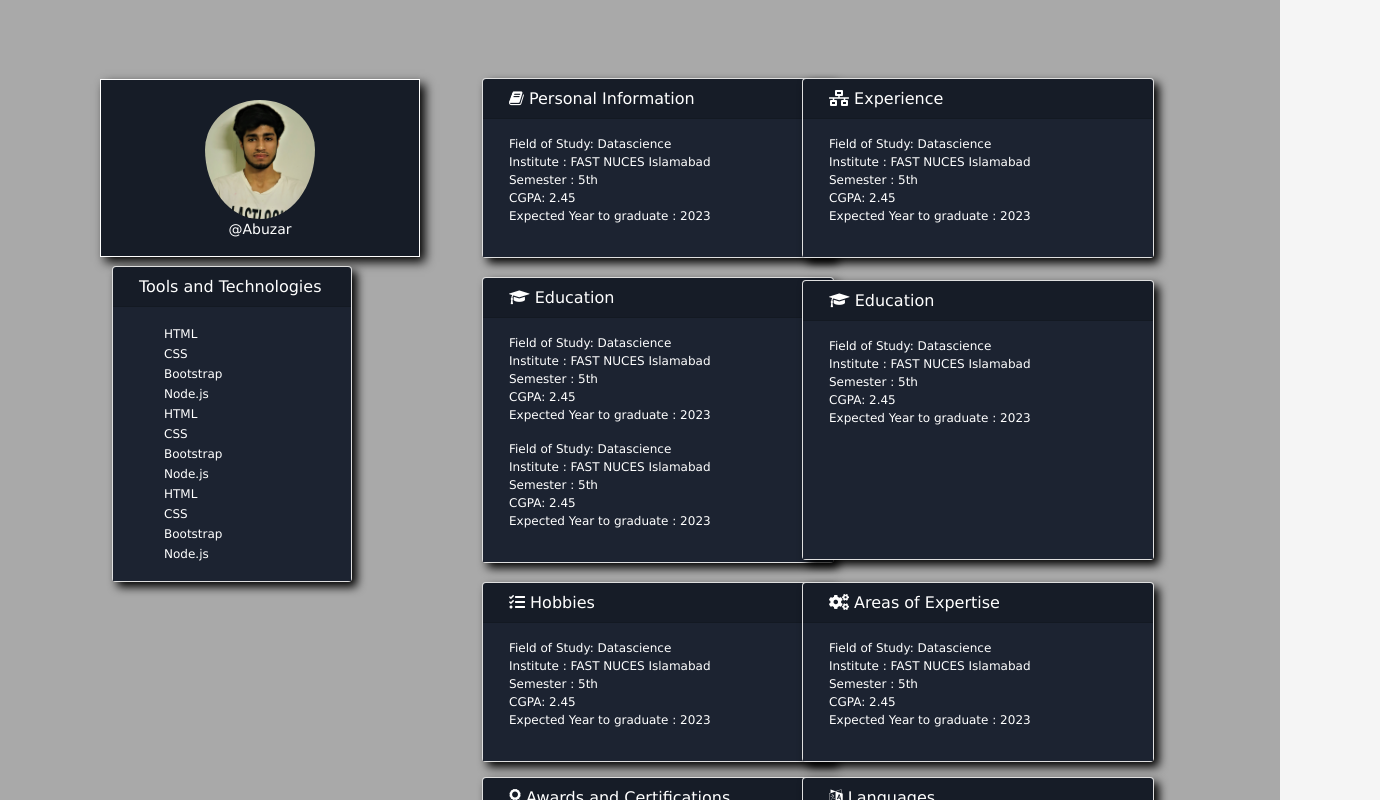
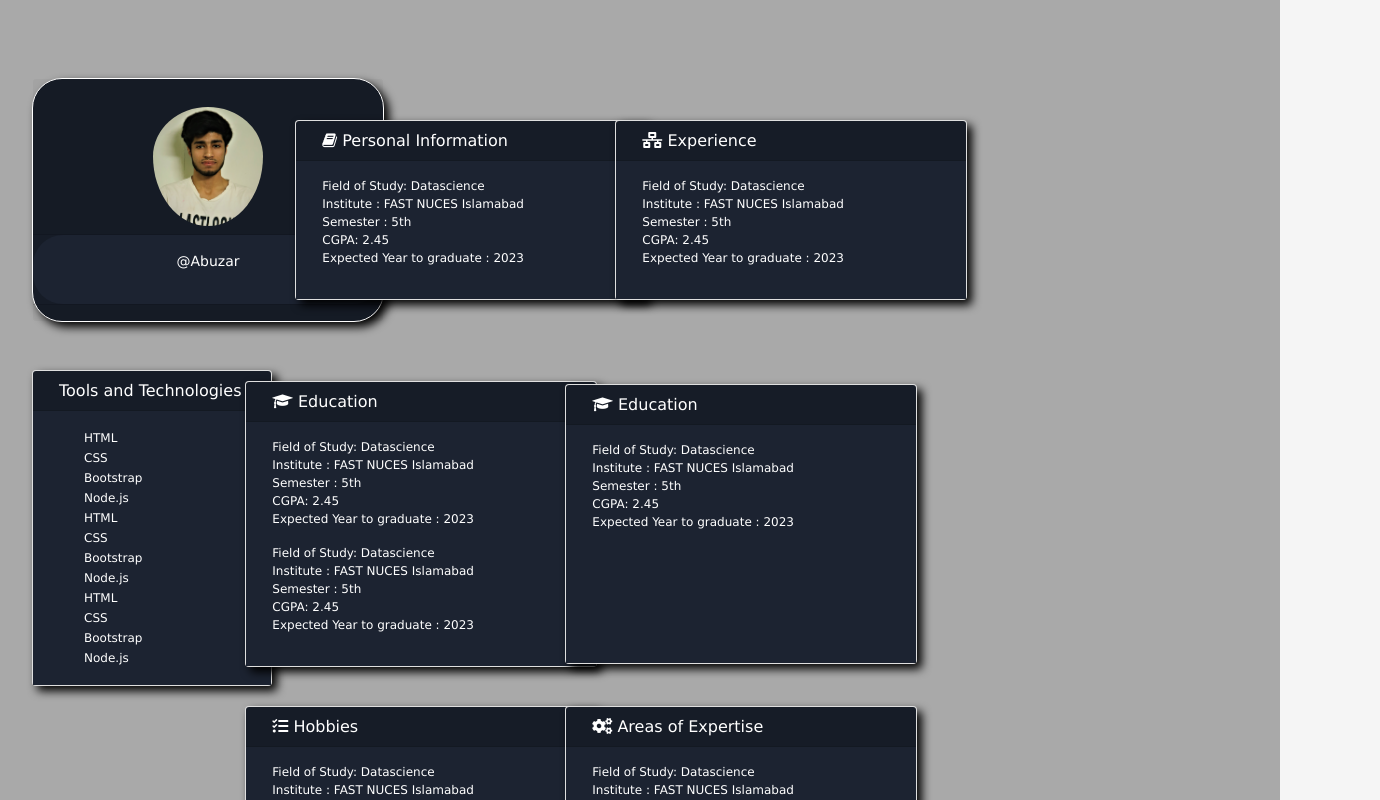
Before and after one commit to abuzar7266/portfolio-fe, a React (Create React App) app: page /about in a window 1280 px wide. Shown: the part 120-920 px from the top of the page, 1380 px wide, since content can reach past the window. Built offline with nearby package versions, Linux system fonts and the light colour scheme; the HTML template or start-up script is replaced by a standard one.

Commit message:
About Section but undervelopment

```diff
--- a/src/pages/jsx/about.jsx
+++ b/src/pages/jsx/about.jsx
@@ -23,25 +23,27 @@ class About extends Component
                 <br />
             </Row>
         </Container>
-        <Container fluid style={{marginLeft:"100px"}}>
+        <Container fluid style={{marginLeft:"20px"}}>
             <Row>
                 <Col
                     xs={12}
                     sm={12}
-                    md={3}
-                    lg={3}
-                    style={{backgroundColor:"#161C27",boxShadow:"5px 5px 10px black",color:"white",border:"1px solid white",marginRight:"50px"}}
+                    md={2}
+                    lg={2}
+                    style={{color:"white",marginRight:"50px",marginBottom:"40px" }}
                     className="align-self-center"
                 >
-                <Image height="110px" width="110px" style={{borderRadius:"50%",paddingTop:"20px"}} src={imgs} fluid/>
-                <p style={{fontSize:"14px"}}>@Abuzar</p>
-                </Col>
-                <Col
-                    xs={2}
-                    sm={2}
-                    style={{textAlign:"left"}}
-                    className="d-block d-sm-none"
-                >
+                    <Card style={{ width: '22rem',boxShadow:"5px 5px 10px black",backgroundColor:"#161C27",border:"1px solid white",borderRadius:"30px"}} fluid>
+                    <Card.Header><Image height="110px" width="110px" style={{borderRadius:"50%",paddingTop:"20px"}} src={imgs} fluid/></Card.Header>
+                    <Card.Body style={{backgroundColor:"#1C2331",color:"white",borderRadius:"30px"}}>
+                        <Card.Text>
+                        <p style={{fontSize:"14px"}}>@Abuzar</p>
+                        </Card.Text>
+                    </Card.Body>
+                    <Card.Footer>
+
+                    </Card.Footer>
+                    </Card>
                 </Col>
                 <Col
                     xs={10}
@@ -51,7 +53,7 @@ class About extends Component
                     style={{textAlign:'left'}}
                     className="align-self-center"
                 >
-                <Card style={{ width: '22rem',boxShadow:"5px 5px 10px black" }} fluid>
+                <Card style={{ width: '22rem',boxShadow:"5px 5px 10px black",marginBottom:"20px"  }} fluid>
                 <Card.Header style={{backgroundColor:"#161C27",height:"40px",color:"white"}}><p style={{marginLeft:"0px",fontSize:"16px"}}><div style={{marginLeft:"10px"}}> <i class="fa fa-book" aria-hidden="true"></i> Personal Information</div></p></Card.Header>
                 <Card.Body style={{backgroundColor:"#1C2331",color:"white"}}>
                     <Card.Text>
@@ -62,13 +64,6 @@ class About extends Component
                 </Card>
                 </Col>
                 <Col
-                    xs={2}
-                    sm={2}
-                    style={{textAlign:"left"}}
-                    className="d-block d-sm-none"
-                >
-                </Col>
-                <Col
                     xs={10}
                     sm={10}
                     md={4}
@@ -76,7 +71,7 @@ class About extends Component
                     style={{textAlign:'left'}}
                     className="align-self-center"
                 >
-                <Card style={{ width: '22rem',boxShadow:"5px 5px 10px black" }} fluid>
+                <Card style={{ width: '22rem',boxShadow:"5px 5px 10px black",marginBottom:"20px"  }} fluid>
                 <Card.Header style={{backgroundColor:"#161C27",height:"40px",color:"white"}}><p style={{marginLeft:"0px",fontSize:"16px"}}><div style={{marginLeft:"10px"}}> <i class="fas fa-network-wired"></i> Experience</div></p></Card.Header>
                 <Card.Body style={{backgroundColor:"#1C2331",color:"white"}}>
                     <Card.Text>
@@ -89,23 +84,14 @@ class About extends Component
             </Row>
             <Row>
                 <Col
-                    xs={2}
-                    sm={2}
-                    md={0}
-                    lg={0}
-                    style={{textAlign:"left"}}
-                    className="d-block d-sm-none"
-                >
-                </Col>
-                <Col
                     xs={9}
                     sm={9}
-                    md={3}
-                    lg={3}
+                    md={2}
+                    lg={2}
                     style={{textAlign:"left"}}
                     className="align-self-center"
                 >
-                <Card style={{ width: '15rem',boxShadow:"5px 5px 10px black" }} fluid className="mt-2">
+                <Card style={{ width: '15rem',boxShadow:"5px 5px 10px black",marginBottom:"20px"   }} fluid className="mt-2">
                 <Card.Header style={{backgroundColor:"#161C27",height:"40px",color:"white"}}><p style={{marginLeft:"0px",fontSize:"16px"}}><div style={{marginLeft:"10px"}}>Tools and Technologies</div></p></Card.Header>
                 <Card.Body style={{backgroundColor:"#1C2331",color:"white"}}>
                     <Card.Text  style={{marginLeft:"25px"}}>
@@ -126,21 +112,14 @@ class About extends Component
                 </Card>
                 </Col>
                 <Col
-                    xs={2}
-                    sm={2}
-                    style={{textAlign:"left"}}
-                    className="d-block d-sm-none"
-                >
-                </Col>
-                <Col
                     xs={10}
                     sm={10}
                     md={4}
                     lg={3}
-                    style={{textAlign:'left',marginLeft:"50px"}}
+                    style={{textAlign:'left'}}
                     className="align-self-center"
                 >
-                <Card style={{ width: '22rem',boxShadow:"5px 5px 10px black" }} fluid>
+                <Card style={{ width: '22rem',boxShadow:"5px 5px 10px black",marginBottom:"20px"   }} fluid>
                 <Card.Header style={{backgroundColor:"#161C27",height:"40px",color:"white"}}><p style={{marginLeft:"0px",fontSize:"16px"}}><div style={{marginLeft:"10px"}}> <i class="fa fa-graduation-cap" aria-hidden="true"></i> Education</div></p></Card.Header>
                 <Card.Body style={{backgroundColor:"#1C2331",color:"white"}}>
                     <Card.Text>
@@ -155,13 +134,6 @@ class About extends Component
                 </Card>
                 </Col>
                 <Col
-                    xs={2}
-                    sm={2}
-                    style={{textAlign:"left"}}
-                    className="d-block d-sm-none"
-                >
-                </Col>
-                <Col
                     xs={10}
                     sm={10}
                     md={4}
@@ -169,8 +141,8 @@ class About extends Component
                     style={{textAlign:'left'}}
                     className="align-self-center"
                 >
-                <Card style={{ width: '22rem',boxShadow:"5px 5px 10px black" ,height:"280px"}} fluid>
-                <Card.Header style={{backgroundColor:"#161C27",height:"40px",color:"white"}}><p style={{marginLeft:"0px",fontSize:"16px"}}><div style={{marginLeft:"10px"}}> <i class="fa fa-graduation-cap" aria-hidden="true"></i> Education</div></p></Card.Header>
+                <Card style={{ width: '22rem',boxShadow:"5px 5px 10px black" ,height:"280px",marginBottom:"20px"  }} fluid>
+                <Card.Header style={{backgroundColor:"#161C27",height:"40px",color:"white"}}><p style={{fontSize:"16px"}}><div style={{marginLeft:"10px"}}> <i class="fa fa-graduation-cap" aria-hidden="true"></i> Education</div></p></Card.Header>
                 <Card.Body style={{backgroundColor:"#1C2331",color:"white"}}>
                     <Card.Text>
                     <p style={{marginLeft:"10px",fontSize:"12px"}}>Field of Study: Datascience <br/> Institute : FAST NUCES Islamabad
@@ -184,15 +156,8 @@ class About extends Component
                 <Col
                     xs={0}
                     sm={0}
-                    md={3}
-                    lg={3}
-                >
-                </Col>
-                <Col
-                    xs={2}
-                    sm={2}
-                    style={{textAlign:"left"}}
-                    className="d-block d-sm-none"
+                    md={2}
+                    lg={2}
                 >
                 </Col>
                 <Col
@@ -200,10 +165,10 @@ class About extends Component
                     sm={10}
                     md={4}
                     lg={3}
-                    style={{textAlign:'left',marginLeft:"50px"}}
+                    style={{textAlign:'left'}}
                     className="align-self-center"
                 >
-                <Card style={{ width: '22rem',boxShadow:"5px 5px 10px black" }} fluid>
+                <Card style={{ width: '22rem',boxShadow:"5px 5px 10px black",marginBottom:"20px"  }} fluid>
                 <Card.Header style={{backgroundColor:"#161C27",height:"40px",color:"white"}}><p style={{marginLeft:"0px",fontSize:"16px"}}><div style={{marginLeft:"10px"}}> <i class="fas fa-tasks"></i> Hobbies</div></p></Card.Header>
                 <Card.Body style={{backgroundColor:"#1C2331",color:"white"}}>
                     <Card.Text>
@@ -214,13 +179,6 @@ class About extends Component
                 </Card>
                 </Col>
                 <Col
-                    xs={2}
-                    sm={2}
-                    style={{textAlign:"left"}}
-                    className="d-block d-sm-none"
-                >
-                </Col>
-                <Col
                     xs={10}
                     sm={10}
                     md={4}
@@ -228,7 +186,7 @@ class About extends Component
                     style={{textAlign:'left'}}
                     className="align-self-center"
                 >
-                <Card style={{ width: '22rem',boxShadow:"5px 5px 10px black" }} fluid>
+                <Card style={{ width: '22rem',boxShadow:"5px 5px 10px black",marginBottom:"20px"  }} fluid>
                 <Card.Header style={{backgroundColor:"#161C27",height:"40px",color:"white"}}><p style={{marginLeft:"0px",fontSize:"16px"}}><div style={{marginLeft:"10px"}}> <i class="fas fa-cogs"></i> Areas of Expertise</div></p></Card.Header>
                 <Card.Body style={{backgroundColor:"#1C2331",color:"white"}}>
                     <Card.Text>
@@ -243,15 +201,8 @@ class About extends Component
                 <Col
                     xs={0}
                     sm={0}
-                    md={3}
-                    lg={3}
-                >
-                </Col>
-                <Col
-                    xs={2}
-                    sm={2}
-                    style={{textAlign:"left"}}
-                    className="d-block d-sm-none"
+                    md={2}
+                    lg={2}
                 >
                 </Col>
                 <Col
@@ -259,10 +210,10 @@ class About extends Component
                     sm={10}
                     md={4}
                     lg={3}
-                    style={{textAlign:'left',marginLeft:"50px"}}
+                    style={{textAlign:'left'}}
                     className="align-self-center"
                 >
-                <Card style={{ width: '22rem',boxShadow:"5px 5px 10px black",marginBottom:"70px",marginTop:"15px" }} fluid>
+                <Card style={{ width: '22rem',boxShadow:"5px 5px 10px black",marginBottom:"70px"}} fluid>
                 <Card.Header style={{backgroundColor:"#161C27",height:"40px",color:"white"}}><p style={{marginLeft:"0px",fontSize:"16px"}}><div style={{marginLeft:"10px"}}> <i class="fas fa-award"></i> Awards and Certifications</div></p></Card.Header>
                 <Card.Body style={{backgroundColor:"#1C2331",color:"white"}}>
                     <Card.Text>
@@ -273,13 +224,6 @@ class About extends Component
                 </Card>
                 </Col>
                 <Col
-                    xs={2}
-                    sm={2}
-                    style={{textAlign:"left"}}
-                    className="d-block d-sm-none"
-                >
-                </Col>
-                <Col
                     xs={10}
                     sm={10}
                     md={4}
@@ -287,7 +231,7 @@ class About extends Component
                     style={{textAlign:'left'}}
                     className="align-self-center"
                 >
-                <Card style={{ width: '22rem',boxShadow:"5px 5px 10px black",marginBottom:"70px",marginTop:"15px" }} fluid>
+                <Card style={{ width: '22rem',boxShadow:"5px 5px 10px black",marginBottom:"70px" }} fluid>
                 <Card.Header style={{backgroundColor:"#161C27",height:"40px",color:"white"}}><p style={{marginLeft:"0px",fontSize:"16px"}}><div style={{marginLeft:"10px"}}> <i class="fa fa-language" aria-hidden="true"></i> Languages</div></p></Card.Header>
                 <Card.Body style={{backgroundColor:"#1C2331",color:"white"}}>
                     <Card.Text>
@@ -318,7 +262,7 @@ class About extends Component
                 md={4}
                 lg={4}
                 >
-                  <Card style={{boxShadow:"5px 5px 10px black"}}>
+                  <Card style={{boxShadow:"5px 5px 10px black",marginBottom:"20px"}}>
                        <Card.Header style={{backgroundColor:"#161C27",height:"40px",color:"white"}}>
                            Future Vision
                        </Card.Header>
@@ -336,7 +280,7 @@ Phasellus quis magna tellus. Quisque vulputate vel neque quis consequat. Nulla s
                 md={4}
                 lg={4}
                 >
-                  <Card style={{boxShadow:"5px 5px 10px black"}}>
+                  <Card style={{boxShadow:"5px 5px 10px black",marginBottom:"20px"}}>
                        <Card.Header style={{backgroundColor:"#161C27",height:"40px",color:"white"}}>
                            Profile Summary
                        </Card.Header>
@@ -354,7 +298,7 @@ Phasellus quis magna tellus. Quisque vulputate vel neque quis consequat. Nulla s
                 md={4}
                 lg={4}
                 >
-                   <Card style={{boxShadow:"5px 5px 10px black"}}>
+                   <Card style={{boxShadow:"5px 5px 10px black",marginBottom:"20px"}}>
                        <Card.Header style={{backgroundColor:"#161C27",height:"40px",color:"white"}}>
                            Current Job Status
                        </Card.Header>
@@ -391,7 +335,7 @@ Phasellus quis magna tellus. Quisque vulputate vel neque quis consequat. Nulla s
                 md={4}
                 lg={4}
                 >
-                    <Card style={{boxShadow:"5px 5px 10px black"}}>
+                    <Card style={{boxShadow:"5px 5px 10px black",marginBottom:"20px"}}>
                        <Card.Header style={{backgroundColor:"#161C27",height:"40px",color:"white"}}>
                            Feedback and Reviews
                        </Card.Header>
@@ -409,7 +353,7 @@ Phasellus quis magna tellus. Quisque vulputate vel neque quis consequat. Nulla s
                 md={4}
                 lg={4}
                 >
-                    <Card style={{boxShadow:"5px 5px 10px black"}}>
+                    <Card style={{boxShadow:"5px 5px 10px black",marginBottom:"20px"}}>
                        <Card.Header style={{backgroundColor:"#161C27",height:"40px",color:"white"}}>
                            Personal Links
                        </Card.Header>
@@ -428,7 +372,7 @@ Phasellus quis magna tellus. Quisque vulputate vel neque quis consequat. Nulla s
                 md={4}
                 lg={4}
                 >
-                    <Card style={{boxShadow:"5px 5px 10px black"}}>
+                    <Card style={{boxShadow:"5px 5px 10px black",marginBottom:"20px"}}>
                        <Card.Header style={{backgroundColor:"#161C27",height:"40px",color:"white"}}>
                            Contact Information
                        </Card.Header>
```
